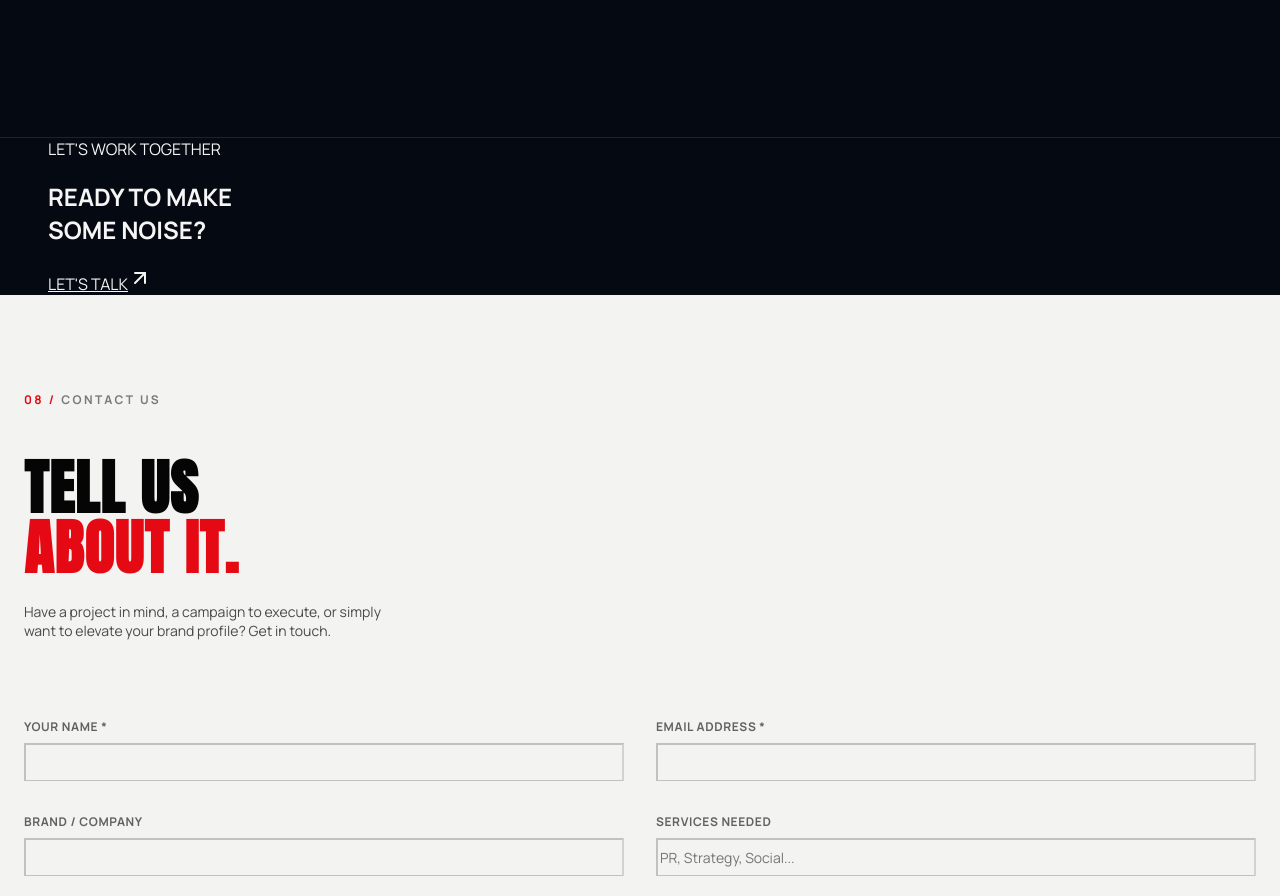
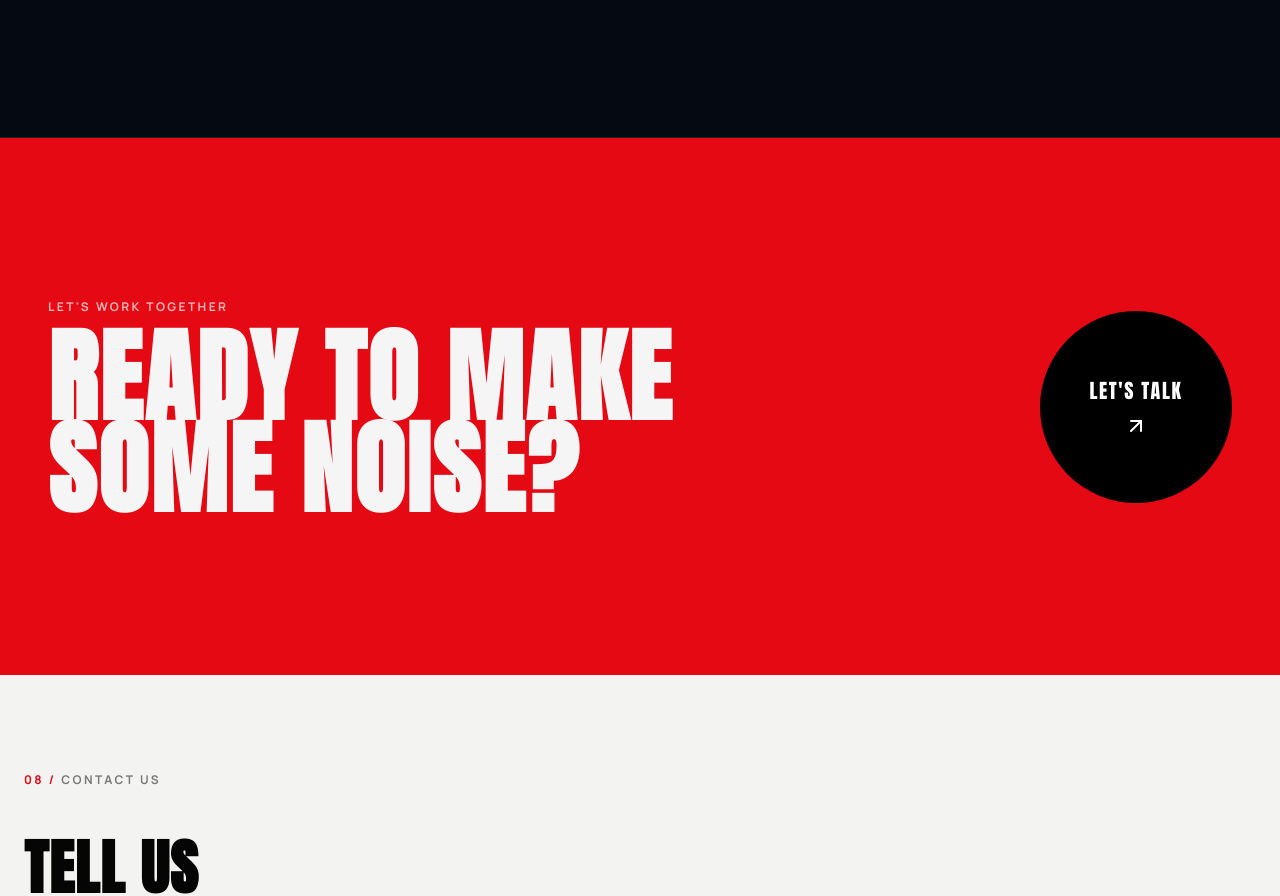
Before and after one commit to Immanuelchika099/pr-team, a React (Vite) app: page / in a window 1280 px wide. Shown: the part 8900-9796 px from the top of the page. Built offline with nearby package versions, Linux system fonts and the light colour scheme.

Commit message:
Update index.css

```diff
--- a/src/index.css
+++ b/src/index.css
@@ -1915,6 +1915,155 @@ img { max-width: 100%; }
 
   .testimonial-client {
     max-width: 600px;
+  }
+}
+
+
+/* =========================
+   CTA
+========================= */
+
+.cta {
+  position: relative;
+
+  padding: 7rem 0;
+
+  background-color: var(--accent-red);
+  color: var(--text-light);
+
+  overflow: hidden;
+}
+
+.cta-content {
+  display: flex;
+  align-items: center;
+  justify-content: space-between;
+
+  gap: 3rem;
+}
+
+.cta-copy {
+  position: relative;
+  z-index: 1;
+}
+
+.cta-label {
+  display: block;
+
+  margin-bottom: 1rem;
+
+  color: rgba(255, 255, 255, 0.7);
+
+  font-family: "Manrope", sans-serif;
+  font-size: 0.75rem;
+  font-weight: 700;
+  letter-spacing: 0.2em;
+
+  text-transform: uppercase;
+}
+
+.cta-title {
+  margin: 0;
+
+  font-family: "Anton", sans-serif;
+  font-size: clamp(3.5rem, 8vw, 8rem);
+  line-height: 0.9;
+  letter-spacing: 0.025em;
+
+  text-transform: uppercase;
+}
+
+
+/* =========================
+   CTA BUTTON
+========================= */
+
+.cta-button {
+  display: flex;
+  align-items: center;
+  justify-content: center;
+  flex-direction: column;
+
+  flex-shrink: 0;
+
+  width: 12rem;
+  height: 12rem;
+
+  border-radius: 50%;
+
+  background-color: #000;
+  color: #fff;
+
+  text-decoration: none;
+
+  font-family: "Anton", sans-serif;
+  font-size: 1.25rem;
+  letter-spacing: 0.08em;
+
+  text-transform: uppercase;
+
+  transition:
+    transform 0.3s ease,
+    background-color 0.3s ease;
+}
+
+.cta-button:hover {
+  transform: scale(1.08);
+
+  background-color: #fff;
+  color: #000;
+}
+
+.cta-icon {
+  width: 1.5rem;
+  height: 1.5rem;
+
+  margin-top: 0.5rem;
+
+  transition: transform 0.3s ease;
+}
+
+.cta-button:hover .cta-icon {
+  transform: translate(4px, -4px);
+}
+
+
+/* =========================
+   MOBILE
+========================= */
+
+@media (max-width: 767px) {
+  .cta {
+    padding: 6rem 0;
+  }
+
+  .cta-content {
+    flex-direction: column;
+    align-items: flex-start;
+  }
+
+  .cta-title {
+    font-size: clamp(3rem, 15vw, 5rem);
+  }
+
+  .cta-button {
+    width: 9rem;
+    height: 9rem;
+
+    align-self: flex-end;
+
+    font-size: 1rem;
+  }
+}
+
+
+/* =========================
+   DESKTOP
+========================= */
+
+@media (min-width: 768px) {
+  .cta {
+    padding: 10rem 0;
   }
 }
 
```
